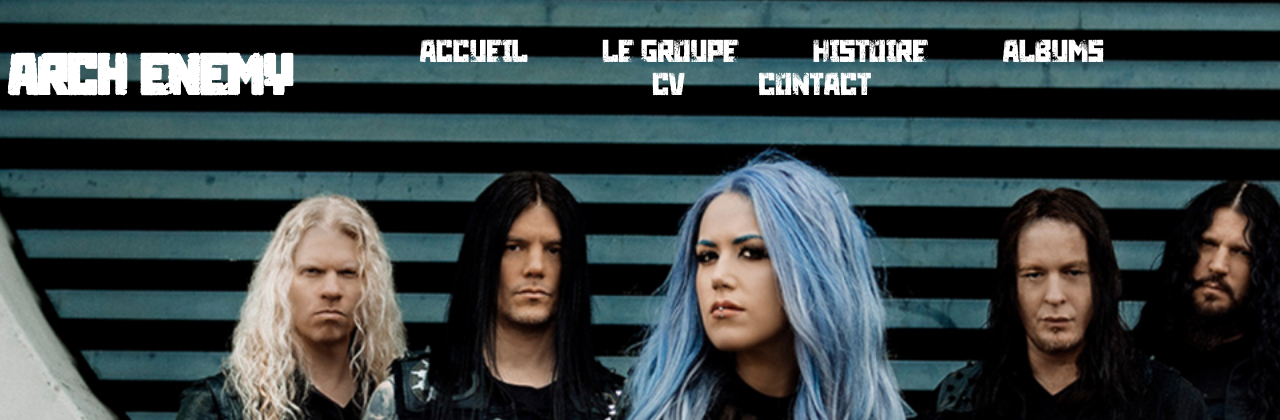
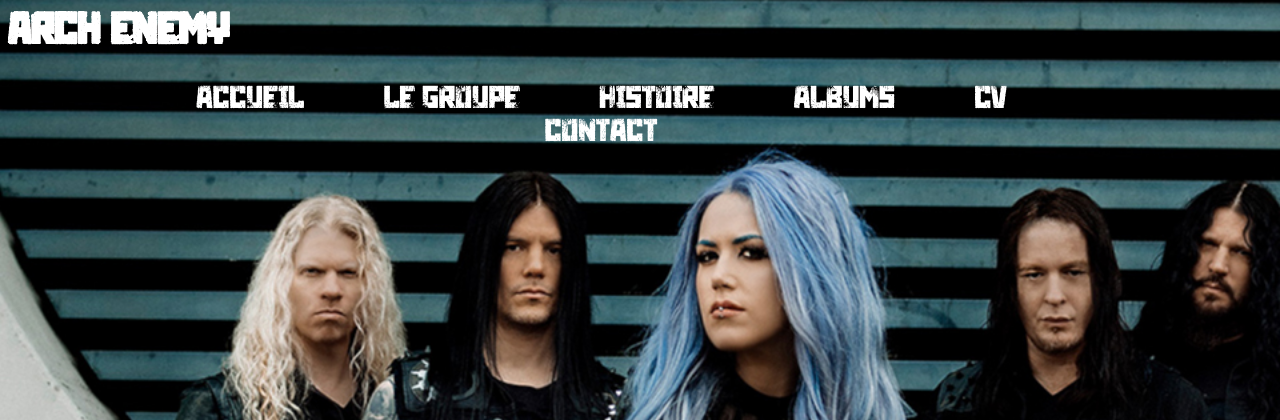
Before and after one commit to JLussiez/Exercices, a PHP site: page /Site.html in a window 1280 px wide. Shown: the top 420 px of the page. Run offline with PHP 8.4, Linux system fonts and the light colour scheme.

Commit message:
Internet

```diff
--- a/SiteInternet/Site.CSS
+++ b/SiteInternet/Site.CSS
@@ -16,12 +16,12 @@ html {
     width: 100%;
 }
 h1 {
-    font-size: 180%;
+    font-size: 140%;
     display: inline;
 }
 #menu {
     display: inline-block;
-    width: 70%;
+    width: 85%;
 }
 #menu, #menu li{
     list-style:none ;
@@ -30,8 +30,7 @@ h1 {
 #menu li{
     display:inline-block;
     position:relative;
-    margin-left:4%;
-    margin-right:4%;
+    margin-left:7%;
 }
 #menu a{
     text-decoration: none;
```
